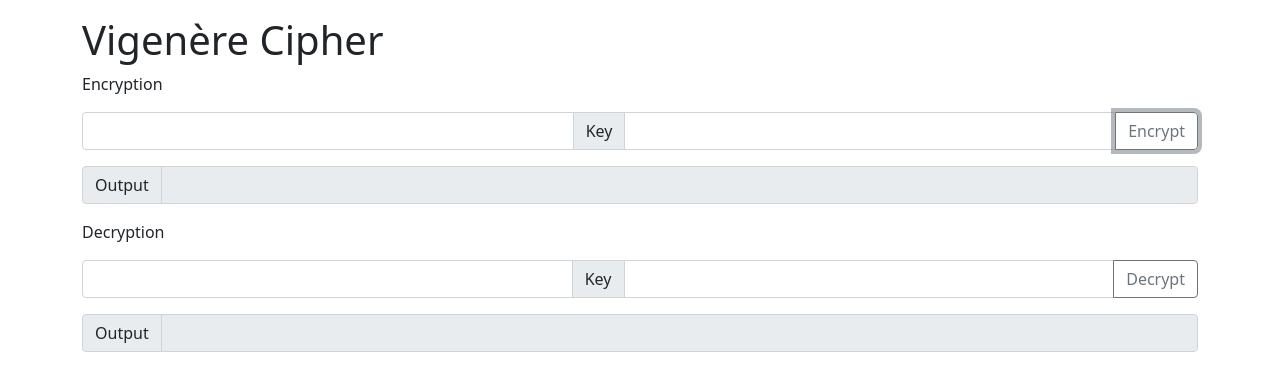
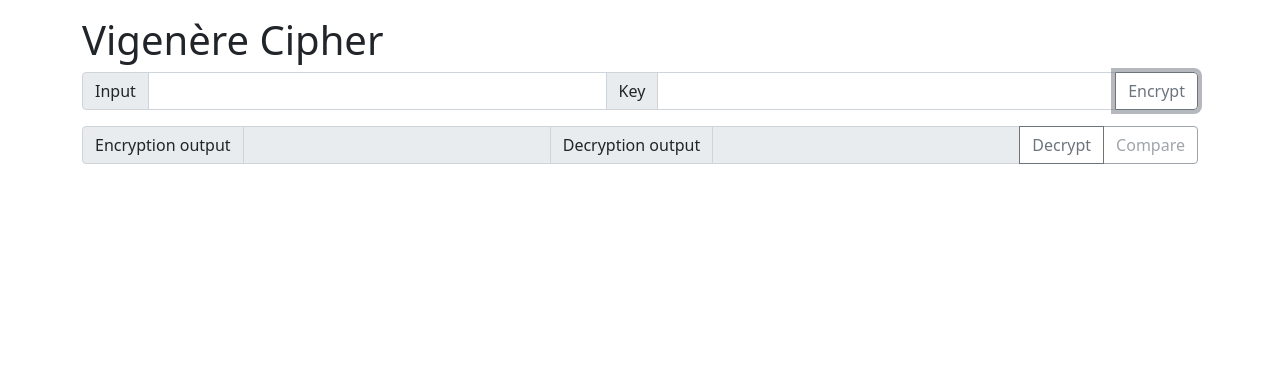
Before and after one commit to balazskristof/vigenere-cipher, a plain HTML site: page index.html in a window 1280 px wide. Both pictures are taken after a click on the button "Encrypt". Drawn offline with nearby package versions, Linux system fonts and the light colour scheme.

Commit message:
Major changes, it should now work as asked

```diff
--- a/index.html
+++ b/index.html
@@ -12,41 +12,52 @@
         <h1>Vigenère Cipher</h1>
         <form>
             <div class="form-group">
-                <p>Encryption</p>
                 <div class="input-group mb-3">
-                    <input type="text" class="form-control" id="encrypt_input">
+                    <span class="input-group-text">Input</span>
+                    <input type="text" class="form-control" id="input">
                     <span class="input-group-text">Key</span>
-                    <input type="text" class="form-control" id="encrypt_key">
+                    <input type="text" class="form-control" id="key">
                     <button class="btn btn-outline-secondary" type="button" id="encrypt">Encrypt</button>
-                </div>
-                <div class="input-group mb-3">
-                    <span class="input-group-text">Output</span>
-                    <input type="text" class="form-control" id="encrypt_output" disabled>
                 </div>
             </div>
             <div class="form-group">
-                <p>Decryption</p>
                 <div class="input-group mb-3">
-                    <input type="text" class="form-control" id="decrypt_input">
-                    <span class="input-group-text">Key</span>
-                    <input type="text" class="form-control" id="decrypt_key">
-                    <button class="btn btn-outline-secondary" type="button" id="decrypt">Decrypt</button>
-                </div>
-                <div class="input-group mb-3">
-                    <span class="input-group-text">Output</span>
+                    <span class="input-group-text">Encryption output</span>
+                    <input type="text" class="form-control" id="encrypt_output" disabled>
+                    <span class="input-group-text">Decryption output</span>
                     <input type="text" class="form-control" id="decrypt_output" disabled>
+                    <button class="btn btn-outline-secondary" type="button" id="decrypt" disabled>Decrypt</button>
+                    <button class="btn btn-outline-secondary" type="button" id="compare" disabled>Compare</button>
                 </div>
             </div>
         </form>
     </div>
 <script src="vigenere.js"></script>
 <script>
-['en', 'de'].forEach(v => {
-    document.querySelector(`#${v}crypt`).addEventListener('click', () => {
-        let input = document.querySelector(`#${v}crypt_input`).value;
-        let key = document.querySelector(`#${v}crypt_key`).value;
-        document.querySelector(`#${v}crypt_output`).value = (v == 'en' ? vigenere_encrypt(input, key) : vigenere_decrypt(input, key));
-    });
+let input = document.querySelector('#input');
+let key = document.querySelector('#key');
+let encrypt = document.querySelector('#encrypt');
+let decrypt = document.querySelector('#decrypt');
+let encrypt_output = document.querySelector('#encrypt_output');
+let decrypt_output = document.querySelector('#decrypt_output');
+let compare = document.querySelector('#compare');
+encrypt.addEventListener('click', () => {
+    encrypt_output.value = vigenere_encrypt(input.value, key.value);
+    decrypt.disabled = false;
+});
+decrypt.addEventListener('click', () => {
+    decrypt_output.value = vigenere_decrypt(encrypt_output.value, key.value);
+    compare.disabled = false;
+});
+compare.addEventListener('click', () => {
+    compare.classList.remove('btn-outline-secondary');
+    if (vigenere_decrypt(encrypt_output.value, key.value) == input.value) {
+        compare.classList.remove('btn-danger');
+        compare.classList.add('btn-success');
+    } else {
+        compare.classList.remove('btn-success');
+        compare.classList.add('btn-danger');
+    }
 });
 </script>
 </body>
```
